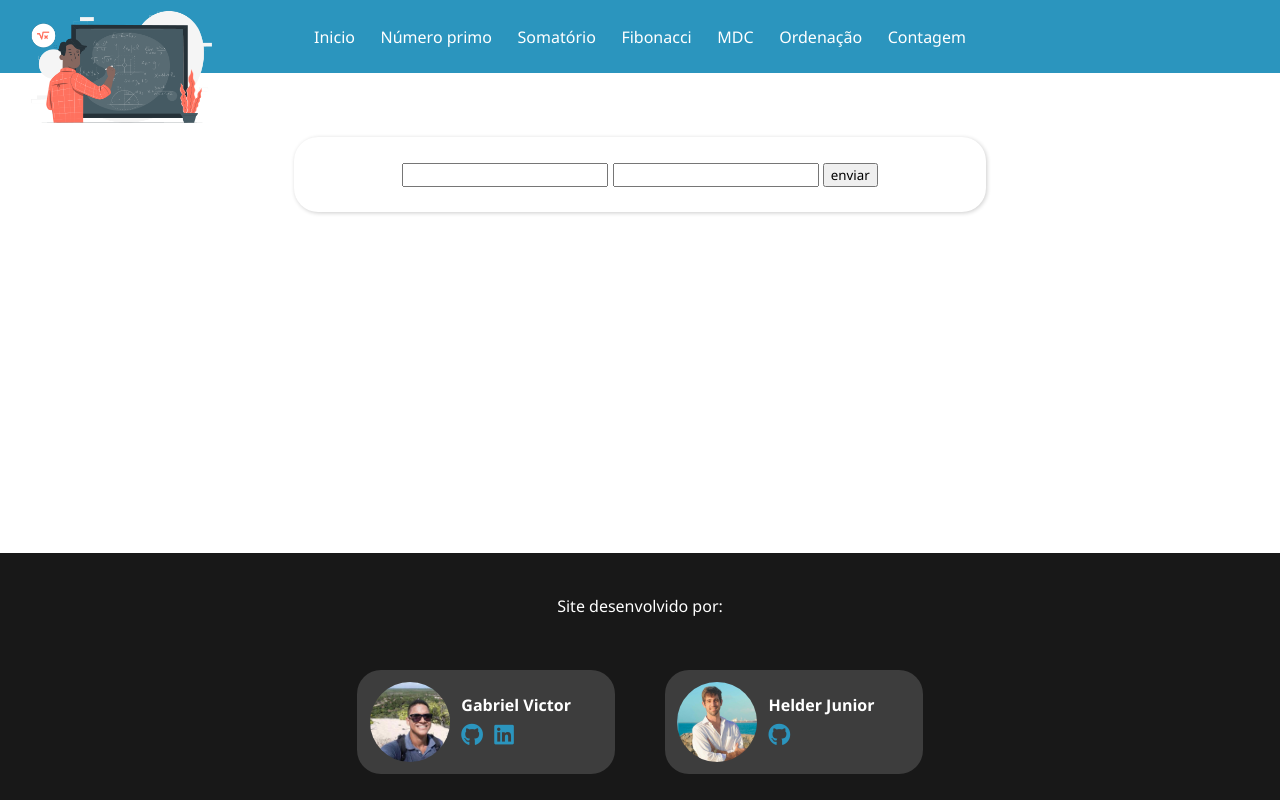
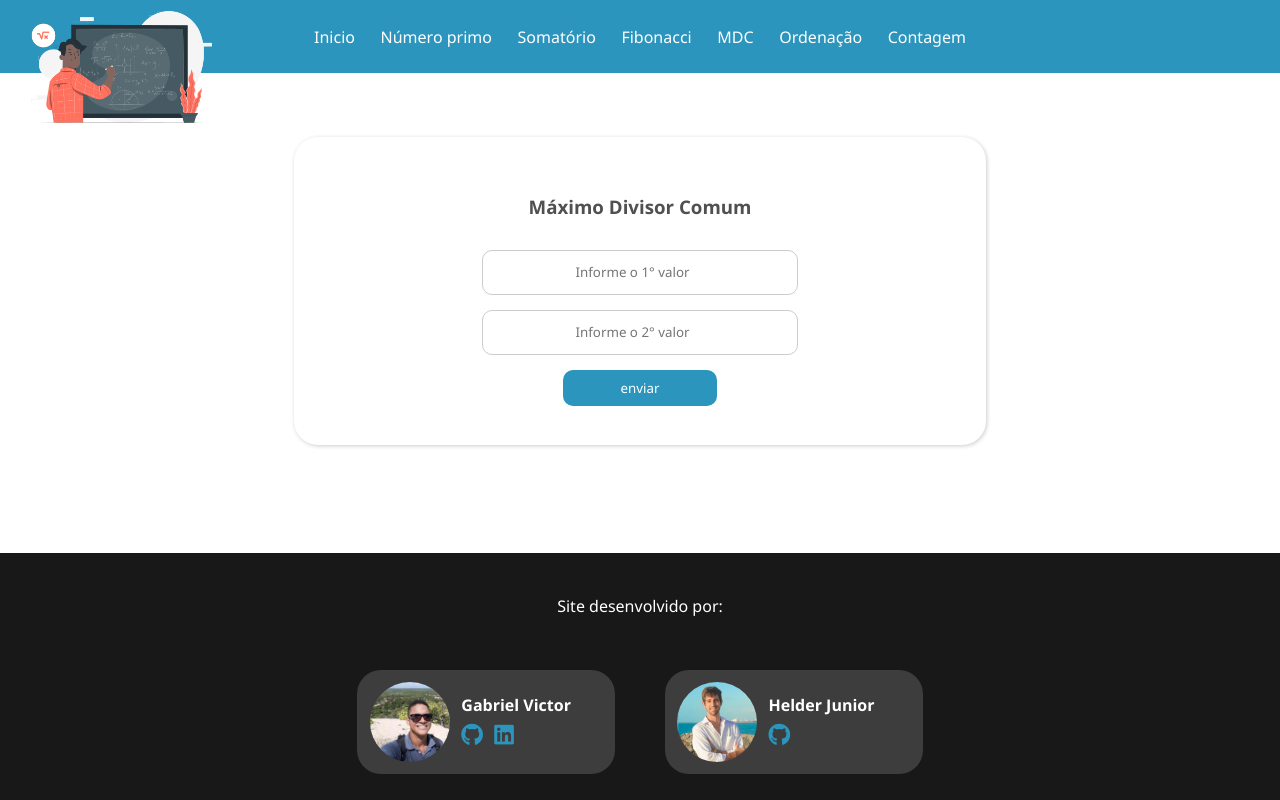
Before and after one commit to gabrieldev525/site-algoritmos-fundamentais, a Node server app: page /mdc in a window 1280 px wide. Run offline with Node 20, Linux system fonts and the light colour scheme; some libraries are stand-ins or nearby versions.

Commit message:
Criado estilização para a página dos algoritmos

```diff
--- a/algorithms_routes.js
+++ b/algorithms_routes.js
@@ -14,7 +14,8 @@ const ALGORITHM_ROUTES = {
     input_count: 1,
     title: 'Contagem',
     url: '/contagem',
-    algorithm: math.counter
+    algorithm: math.counter,
+    format_result: (result) => `Existem ${result} números de 1 até ${result}`
   },
   ordenacao: {
     form_type: 'number_list',
@@ -35,7 +36,7 @@ const ALGORITHM_ROUTES = {
     form_type: 'number_list',
     title: 'Somatório',
     url: '/somatorio',
-    algorithm: math.somatorio,
+    algorithm: math.sum,
     format_result: (result) => `O resultado do somatório é: ${result}`
   },
   mdc: {
--- /dev/null
+++ b/public/css/algorithm.css
@@ -0,0 +1,50 @@
+.content-box .algorithm-content {
+    display: flex;
+    flex-direction: column;
+    justify-content: center;
+    align-items: center;
+    padding: 2%;
+    width: 100%;
+}
+
+.content-box .algorithm-content .page-title {
+    color: rgb(80, 80, 80);
+    margin-bottom: 5%;
+}
+
+.content-box .algorithm-content form {
+    display: flex;
+    flex-direction: column;
+    width: 50%;
+    align-items: center;
+}
+
+.content-box .algorithm-content input[type=text],
+.content-box .algorithm-content input[type=number] {
+    width: 100%;
+    background: none;
+    border: 1px solid #ccc;
+    padding: 4% 1%;
+    border-radius: 10px;
+    text-align: center;
+}
+
+.content-box .algorithm-content input[type=number]:not(:first-child) {
+    margin-top: 5%;
+}
+
+.content-box .algorithm-content input[type=submit] {
+    background-color: rgb(43, 149, 190);
+    color: #fff;
+    padding: 3% 4%;
+    border: 0;
+    border-radius: 10px;
+    margin-top: 5%;
+    width: 50%;
+    cursor: pointer;
+}
+
+.content-box .algorithm-content .result-text {
+    color: rgb(80, 80, 80);
+    margin-top: 5%;
+}
--- a/views/algorithm.ejs
+++ b/views/algorithm.ejs
@@ -1,22 +1,29 @@
 <%- contentFor('title') %>
 <%= title %>
 
+<%- contentFor('style') %>
+<link rel='stylesheet' href='/static/css/algorithm.css' />
+
 <%- contentFor('body') %>
 <div class='content-box'>
+  <div class='algorithm-content'>
+    <h3 class='page-title'><%= title %></h3>
+
     <form action="<%= url %>" method="POST">
 
       <% if(form_type == 'number') { %>
         <% for(let i = 1; i <= input_count; i++) { %>
-        <input type="number" name="num<%= i %>">
+          <input type="number" name="num<%= i %>" placeholder="Informe o <%=input_count > 1 ? i + '° ' : ''%>valor">
         <% } %>
       <% } else if(form_type == 'number_list') { %>
-      <input type="text" name="num_list">
+        <input type="text" name="num_list" placeholder="Informe os valores separados por virgula.">
       <% } %>
 
       <input type="submit" value='enviar'>
+    </form>
 
     <% if (typeof result !== 'undefined' && result) { %>
-      <h4><%= result %></h4>
+      <h4 class='result-text'><%= result %></h4>
     <% } %>
-  </form>
   </div>
+</div>
```
Also changed, not shown: modules/math.js (+21 -13 lines). Lines whose indentation alone changed are shown as unchanged.
